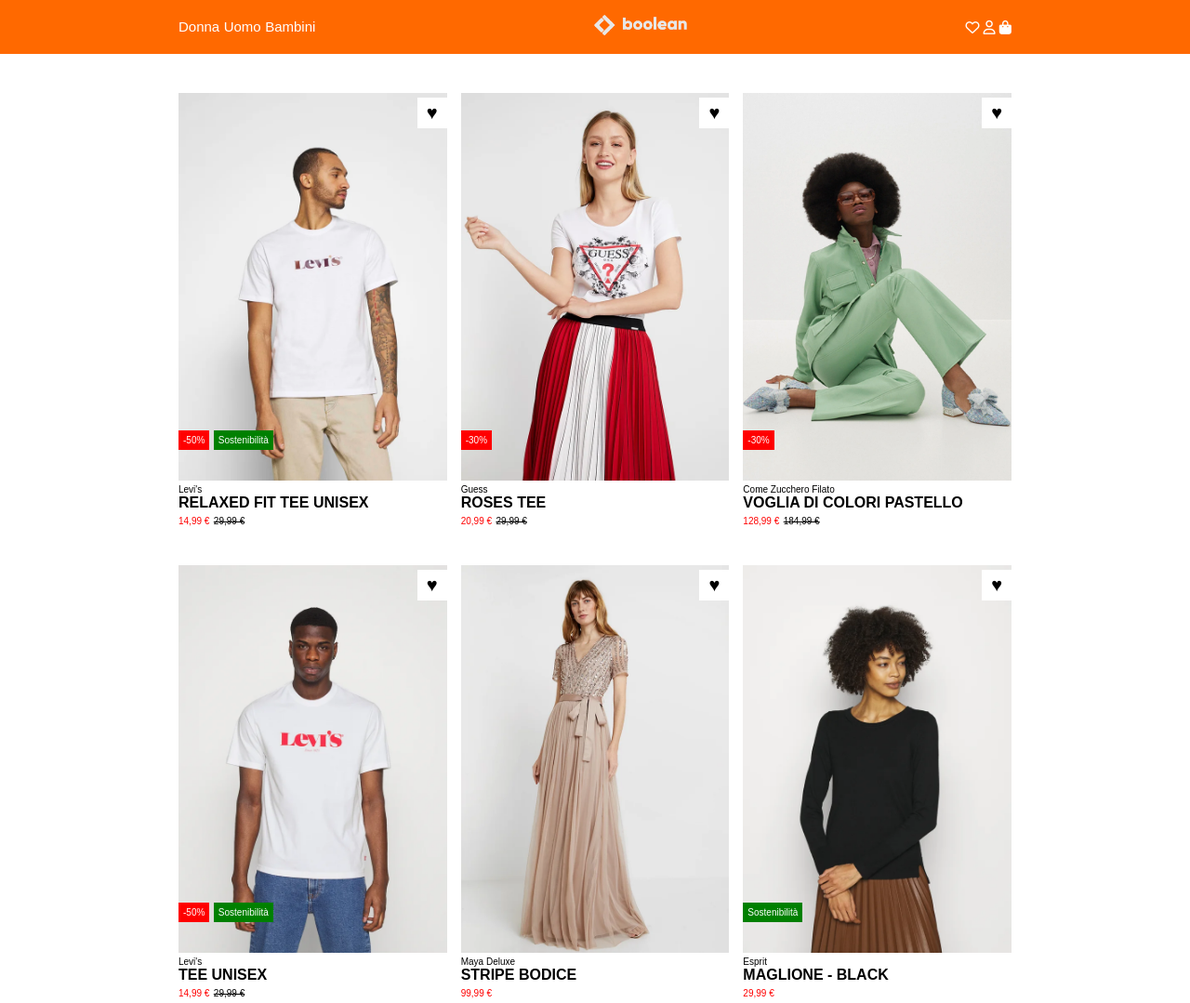
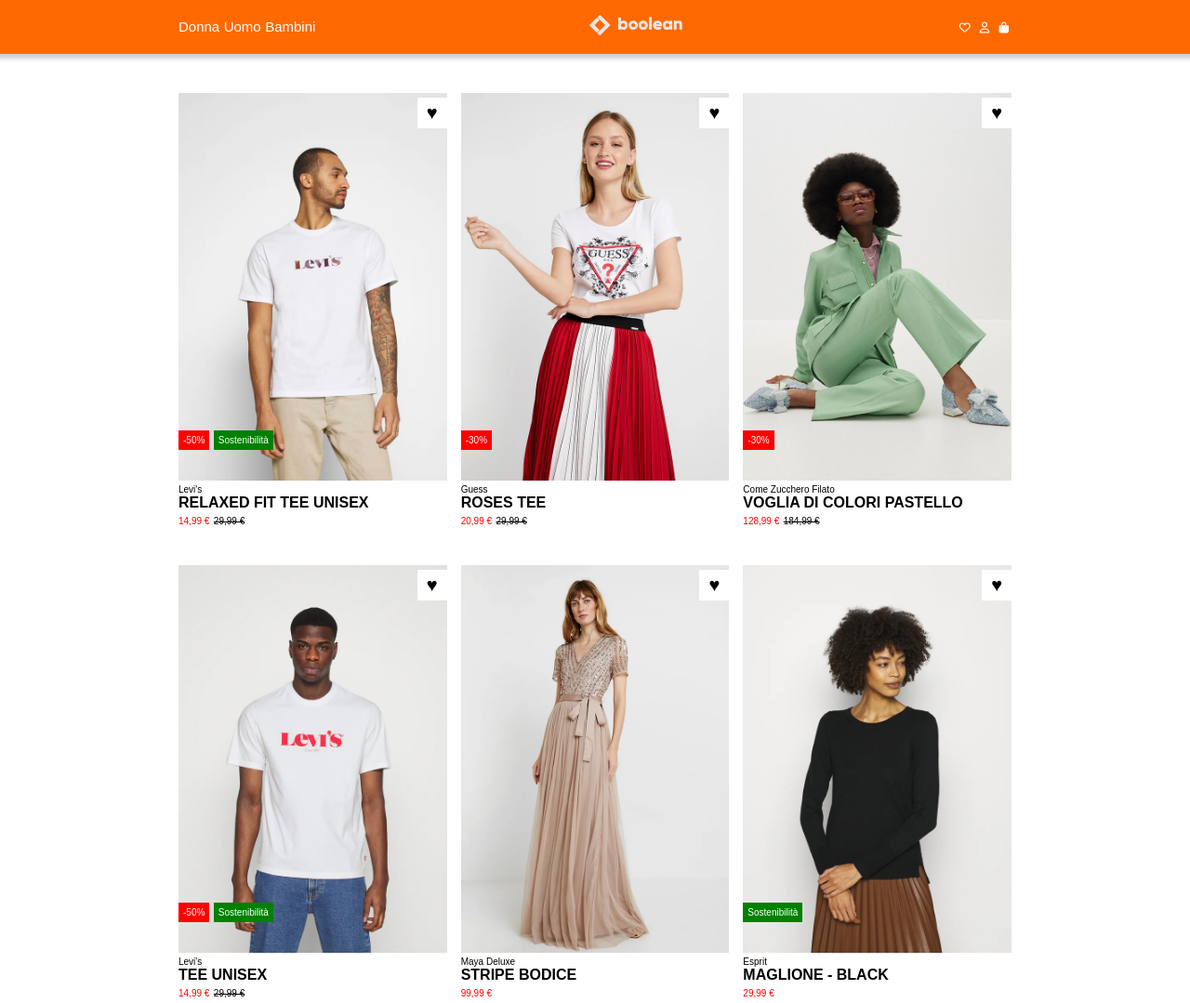
Before and after one commit to Crisano97/html-css-boolando, a plain HTML site: page index.html in a window 1280 px wide. Shown: the top 1079 px of the page at 93% size. Drawn offline with Linux system fonts and the light colour scheme.

Commit message:
html-css-boolando

```diff
--- a/css/style.css
+++ b/css/style.css
@@ -16,6 +16,7 @@ nav {
     position: fixed;
     top: 0;
     z-index: 1;
+    box-shadow: 0px 0px 5px 5px rgba(0, 0, 0, 0.2);
 }
 
 .nav-bar {
@@ -44,6 +45,11 @@ nav {
 .icons {
     color: white;
     font-size: 15px;
+}
+
+.fa-regular , .fa-solid {
+    padding: 3px;
+    font-size: 12px;
 }
 
 .fa-brands {
```
